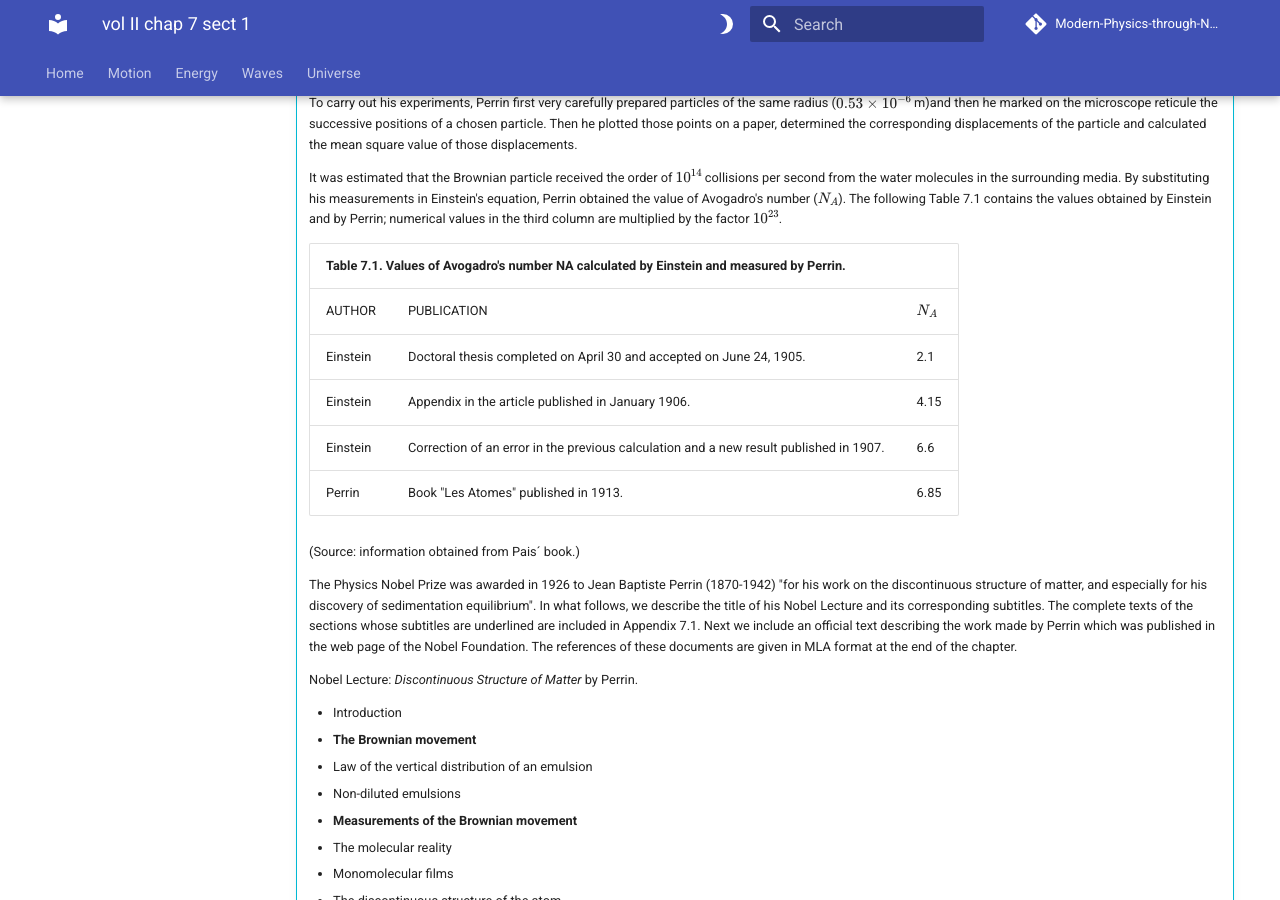
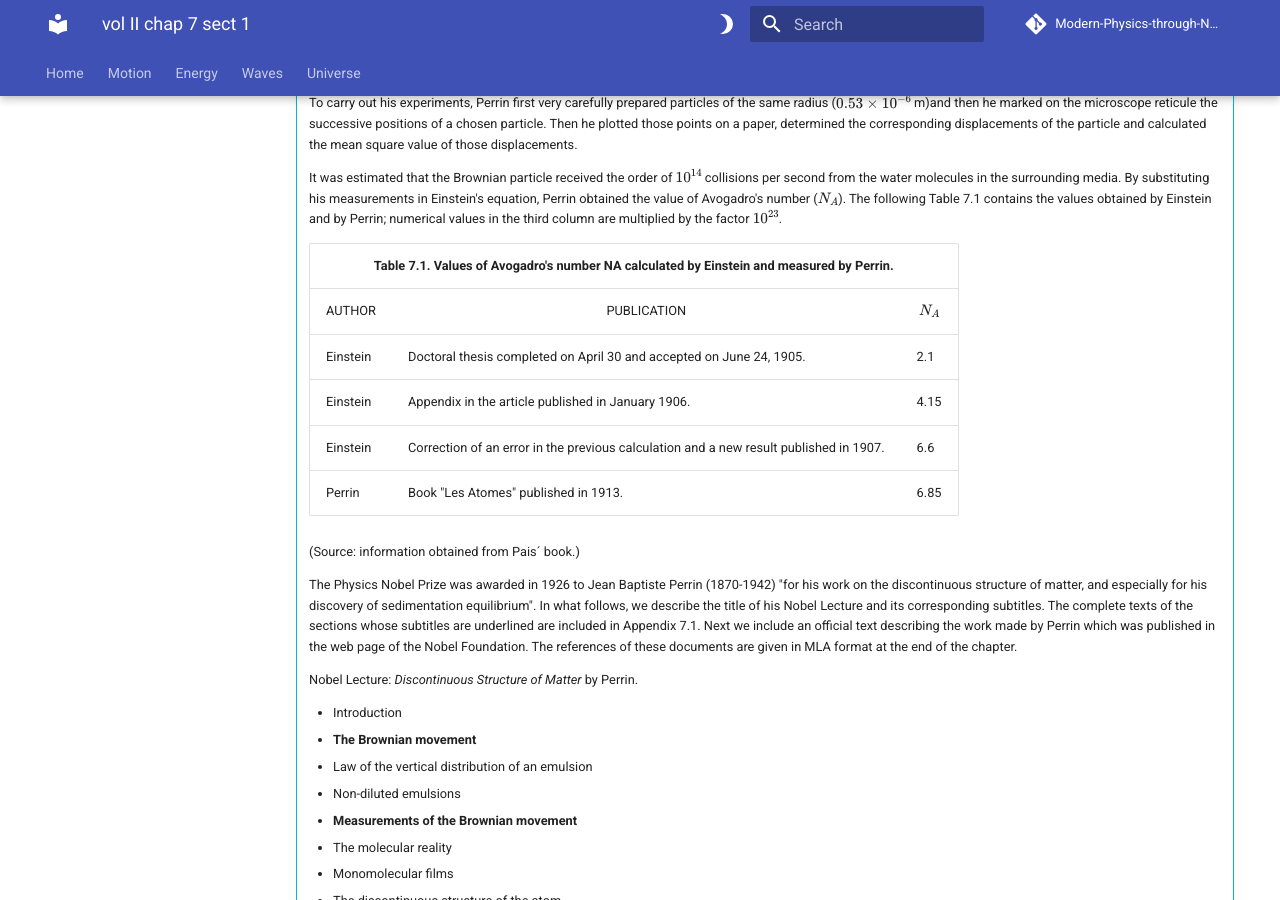
Before and after one commit to modphysnobel/modphysnobel.github.io, an MkDocs documentation site: the page built from docs/vol-II/vol-II-chap-7-sect-1.md, in a window 1280 px wide and 900 px high, scrolled down 3263 px. Built offline with MkDocs 1.6.1 and Material for MkDocs 9.7.7, drawn with Linux system fonts in a browser that asks for light colours; some web fonts are replaced; comment, search, counter and statistics services are not loaded.

Commit message:
Update vol-II-chap-7-sect-1.md

```diff
--- a/docs/vol-II/vol-II-chap-7-sect-1.md
+++ b/docs/vol-II/vol-II-chap-7-sect-1.md
@@ -100,22 +100,21 @@
 
 	It was estimated that the Brownian particle received the order of $10^{14}$ collisions per second from the water molecules in the surrounding media. By substituting his measurements in Einstein's equation, Perrin obtained the value of Avogadro's number ($N_A$). The following Table 7.1 contains the values obtained by Einstein and by Perrin; numerical values in the third column are multiplied by the factor $10^{23}$.
 
-	<p align="center">
 	<table cellspacing="0" cellpadding="0">
 	<tbody>
 	<tr>
-	<th colspan="3">
+	<th colspan="3" style="text-align: center">
 		Table 7.1. Values of Avogadro's number NA calculated by Einstein and measured by Perrin.
 	</th>
 	</tr>
 	<tr>
-		<td>
+		<td style="text-align: center">
 	AUTHOR
 	</td>
-		<td>
+		<td style="text-align: center">
 	PUBLICATION
 	</td>
-		<td>
+		<td style="text-align: center">
 	$N_A$
 		</td>
 	</tr>
@@ -165,7 +164,6 @@
 	</tr>
 	</tbody>
 	</table>
-	</p>
 
 	(Source: information obtained from Pais´ book.)
 
```
